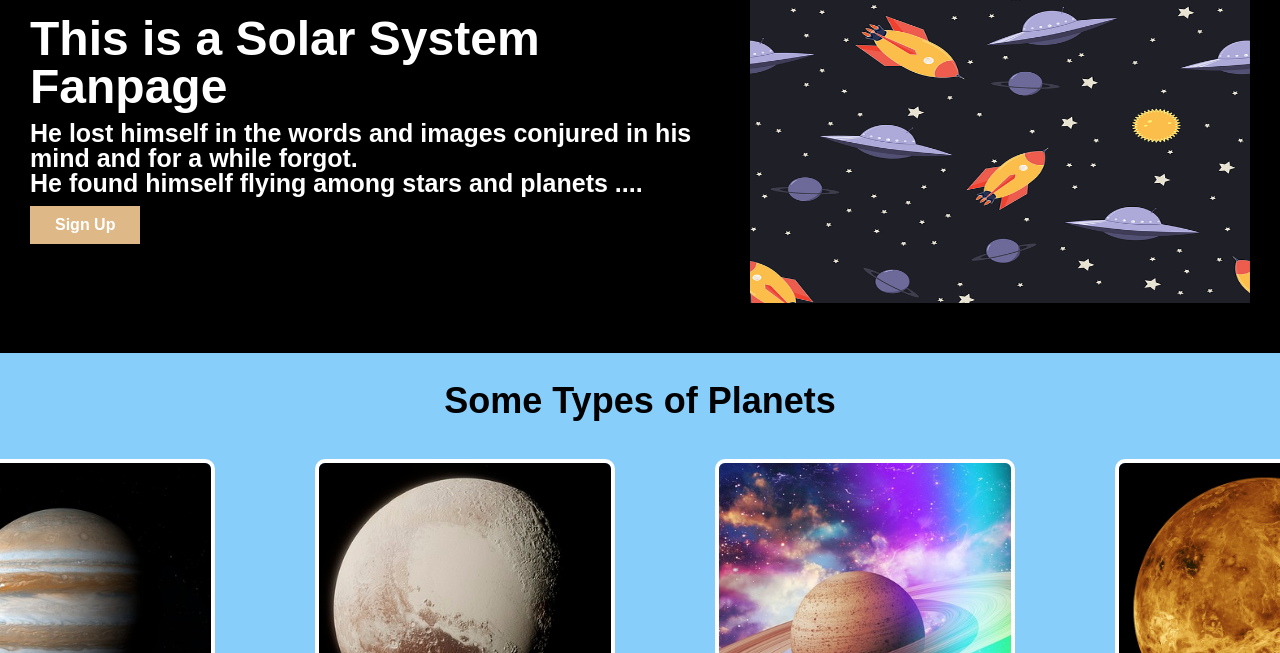
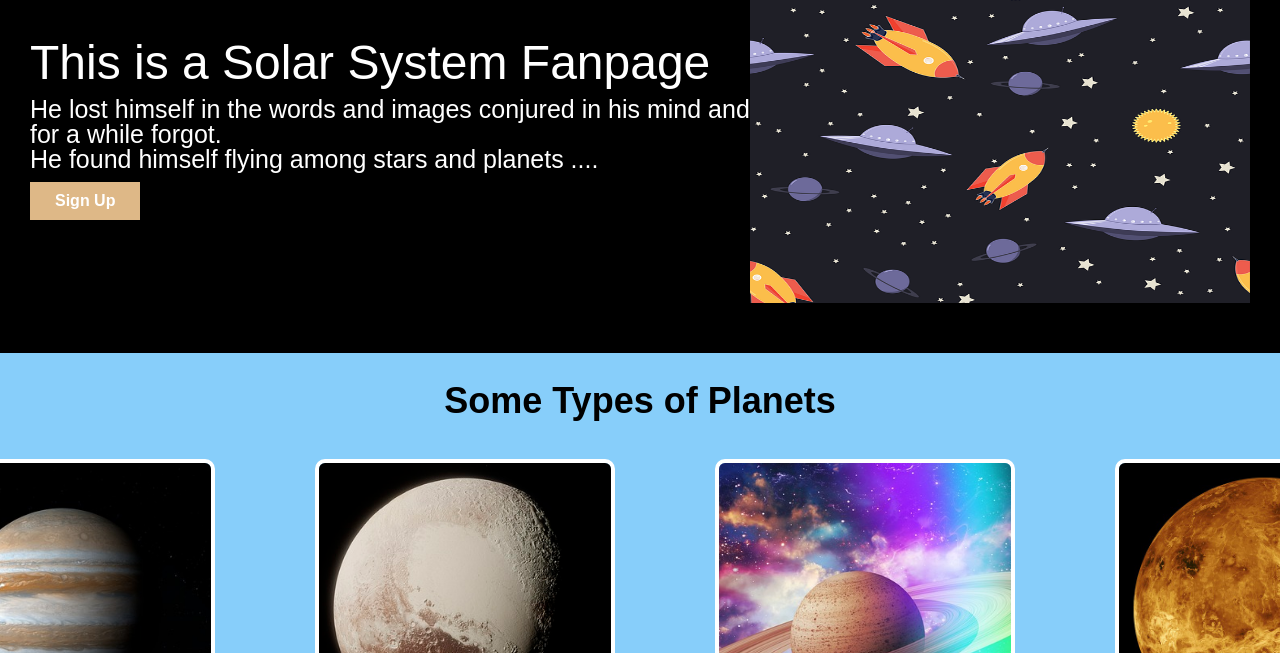
Before and after one commit to Huzaifa6290/Landing-Page-Project, a plain HTML site: page index.html in a window 1280 px wide. Shown: the part 147-800 px from the top of the page. Drawn offline with Linux system fonts and the light colour scheme; files whose address does not match are found by name.

Commit message:
Update stylesheet.css
Removed Bold style from fonts

```diff
--- a/stylesheet.css
+++ b/stylesheet.css
@@ -61,7 +61,7 @@ li {   font-size: 20px;}
 .header p { font-size: 18px;
               }
 .header h1 {    font-size: 48px;
-                font-weight: bold;
+
                 margin-bottom: 10px;}
 
 .header button {  background-color: burlywood; /* Green */
@@ -171,7 +171,7 @@ li {   font-size: 20px;}
 
 
 .text p {    font-size: 25px;
-              font-weight: bold;}
+             }
 
 
 
```
